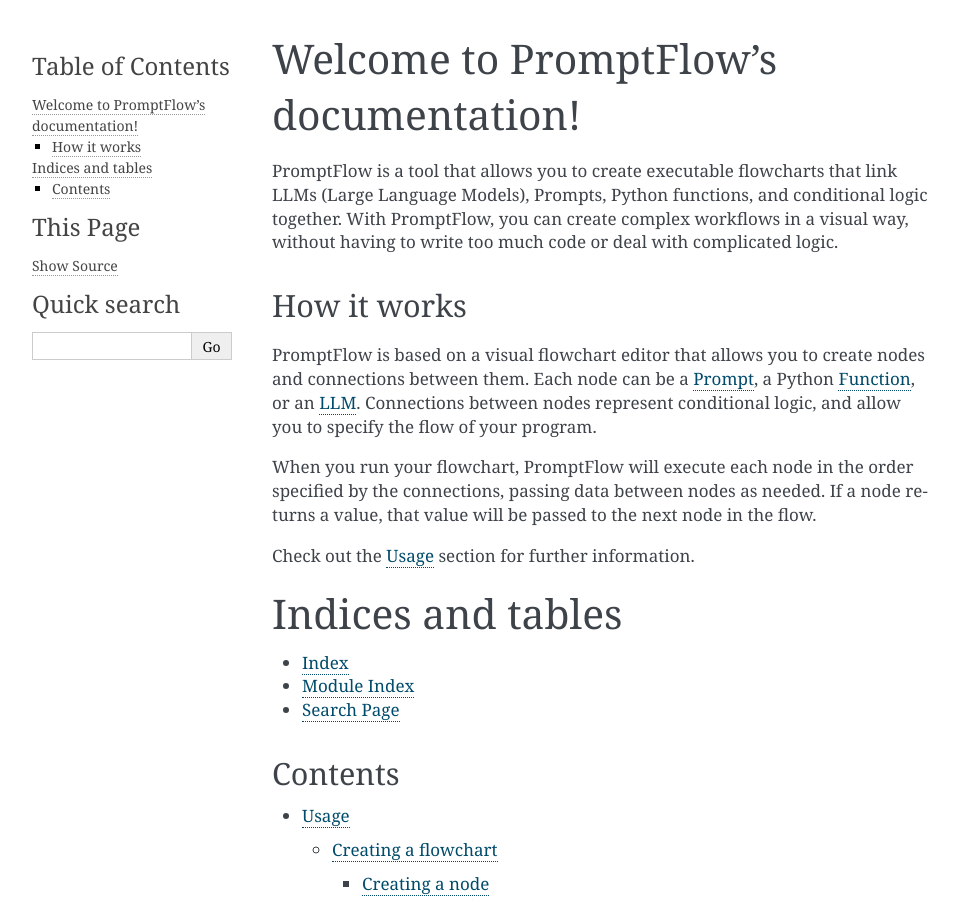
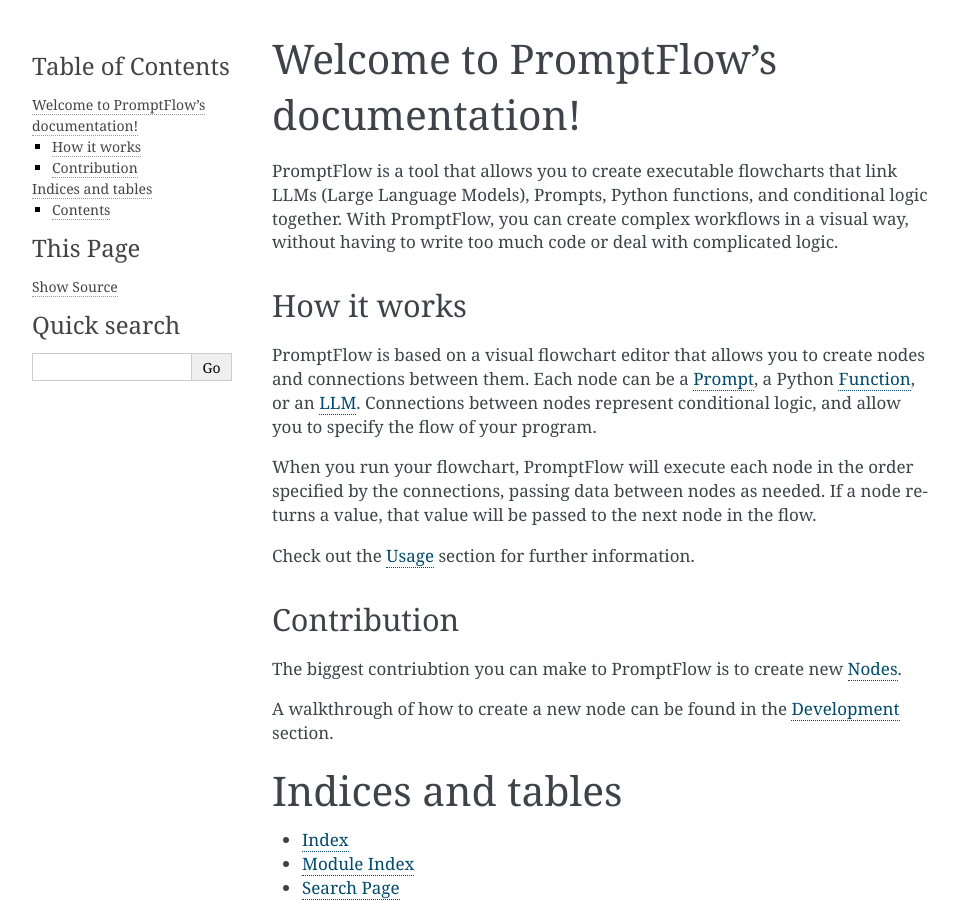
Before and after one commit to annias/promptflow, a Sphinx documentation site: the page built from docs/index.rst, in a window 1280 px wide and 900 px high. Shown: the whole window, without its empty margins (148-1107 px from the left). Built offline with Sphinx 7.4.7, drawn with Linux system fonts in a browser that asks for light colours; some of the changed text lies outside the part shown.

Commit message:
Add node development example

```diff
--- a/docs/index.rst
+++ b/docs/index.rst
@@ -31,6 +31,12 @@
 Check out the :doc:`usage` section for further information.
 
 
+Contribution
+------------
+The biggest contriubtion you can make to PromptFlow is to create new :ref:`Node`.
+
+A walkthrough of how to create a new node can be found in the :doc:`development` section.
+
 Indices and tables
 ==================
 
@@ -46,3 +52,4 @@
    usage
    nodes
    connectors
+   development
```
Also changed, not shown: docs/development.md (added, +48 -0 lines), docs/nodes.md (+1 -0 lines), 1 other file.
